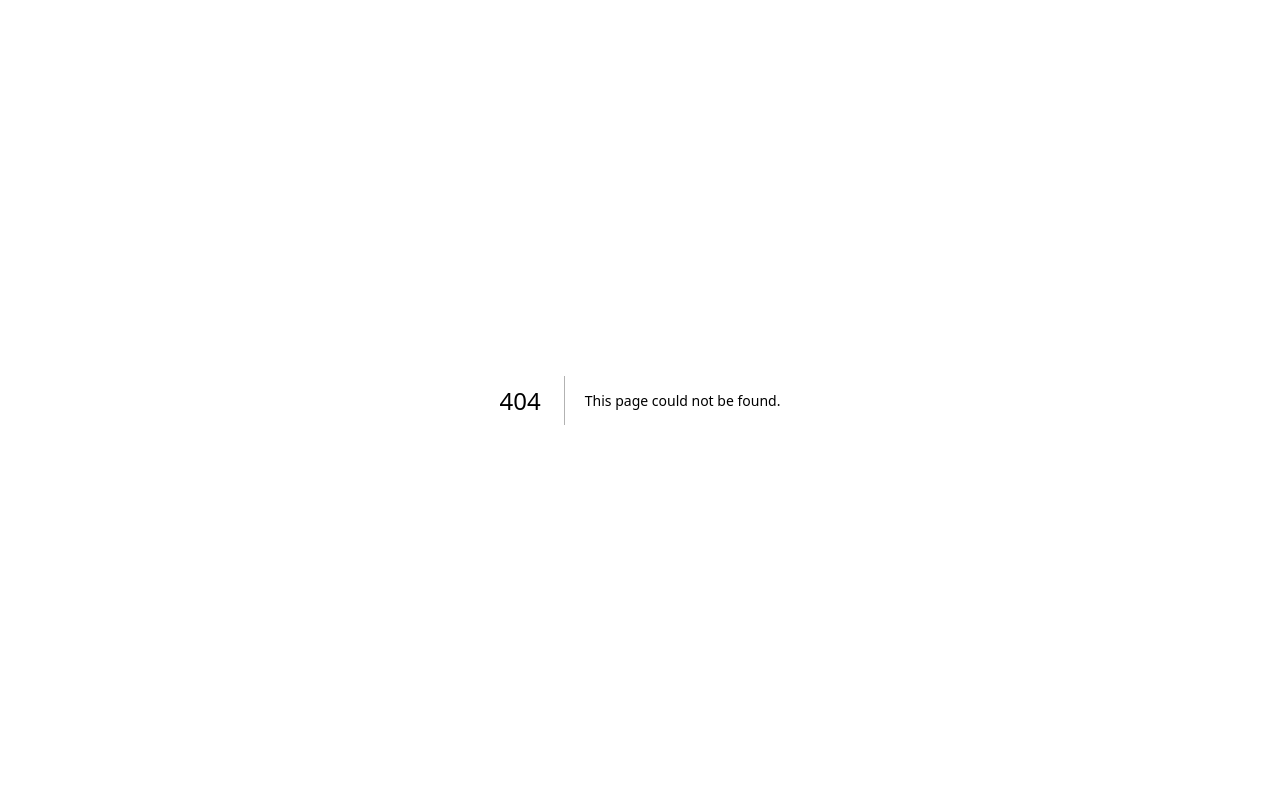
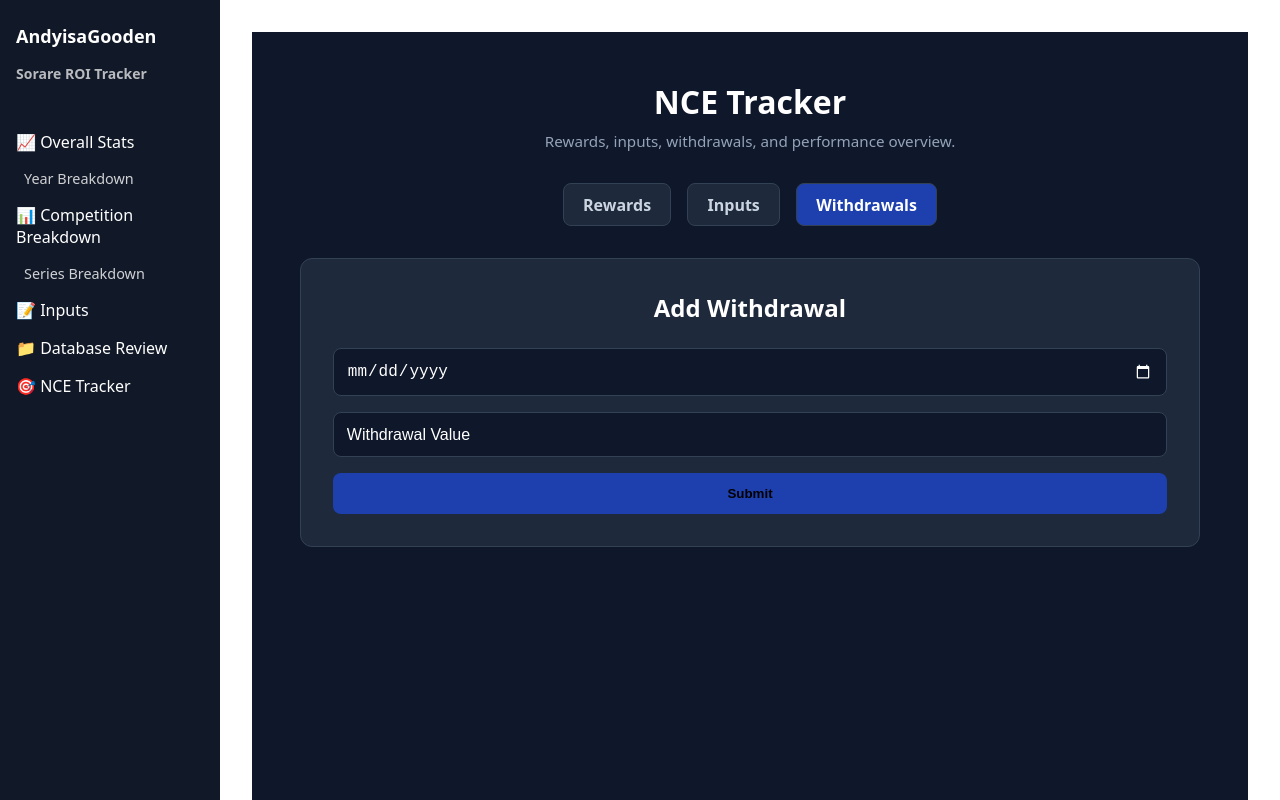
Before and after one commit to Andyjack94/sorare-roi, a Next.js app: page /nce-tracker/withdrawals in a window 1280 px wide. Before the commit this address had no page. Built offline with nearby package versions, Linux system fonts and the light colour scheme; no server answers.

Commit message:
Add Withdrawals tab, new table integration, TS-safe rewards page, and UI fixes

```diff
--- a/app/(with-sidebar)/nce-tracker/layout.tsx
+++ b/app/(with-sidebar)/nce-tracker/layout.tsx
@@ -38,7 +38,7 @@ export default function NCETrackerLayout({
             fontSize: "0.95rem",
           }}
         >
-          Rewards, inputs, and performance overview.
+          Rewards, inputs, withdrawals, and performance overview.
         </p>
       </div>
 
@@ -54,6 +54,7 @@ export default function NCETrackerLayout({
       >
         <Tab href="/nce-tracker/rewards" label="Rewards" />
         <Tab href="/nce-tracker/inputs" label="Inputs" />
+        <Tab href="/nce-tracker/withdrawals" label="Withdrawals" />
       </div>
 
       {/* Page Content */}
--- /dev/null
+++ b/app/(with-sidebar)/nce-tracker/withdrawals/page.tsx
@@ -0,0 +1,119 @@
+"use client";
+
+import { useState } from "react";
+import { supabase } from "@/lib/supabaseClient";
+
+export default function WithdrawalsPage() {
+  const client = supabase as any;
+
+  const [form, setForm] = useState({
+    date: "",
+    value: "",
+  });
+
+  const handleChange = (e: any) => {
+    setForm({ ...form, [e.target.name]: e.target.value });
+  };
+
+  const submit = async () => {
+    await client.from("lozjones97_withdrawals").insert({
+      date: form.date,
+      value: Number(form.value),
+    });
+
+    setForm({ date: "", value: "" });
+  };
+
+  return (
+    <div
+      style={{
+        background: "#1e293b",
+        border: "1px solid #334155",
+        padding: "2rem",
+        borderRadius: "12px",
+        color: "white",
+      }}
+    >
+      <style>
+        {`
+          .nce-input {
+            color: white;
+          }
+
+          .nce-input::placeholder {
+            color: white;
+            opacity: 1;
+          }
+
+          .nce-input::-webkit-datetime-edit,
+          .nce-input::-webkit-datetime-edit-text,
+          .nce-input::-webkit-datetime-edit-month-field,
+          .nce-input::-webkit-datetime-edit-day-field,
+          .nce-input::-webkit-datetime-edit-year-field {
+            color: white;
+          }
+
+          .nce-input::-webkit-calendar-picker-indicator {
+            filter: invert(1);
+          }
+        `}
+      </style>
+
+      <h2
+        style={{
+          fontSize: "1.5rem",
+          fontWeight: 700,
+          marginBottom: "1.5rem",
+          textAlign: "center",
+        }}
+      >
+        Add Withdrawal
+      </h2>
+
+      <div style={{ display: "flex", flexDirection: "column", gap: "1rem" }}>
+        <input
+          name="date"
+          type="date"
+          value={form.date}
+          onChange={handleChange}
+          className="nce-input"
+          style={inputStyle}
+        />
+
+        <input
+          name="value"
+          placeholder="Withdrawal Value"
+          value={form.value}
+          onChange={handleChange}
+          className="nce-input"
+          style={inputStyle}
+        />
+
+        <button
+          onClick={submit}
+          style={{
+            padding: "0.8rem",
+            background: "#1e40af",
+            borderRadius: "8px",
+            fontWeight: 600,
+            color: "white",
+            border: "none",
+          }}
+        >
+          Submit
+        </button>
+      </div>
+    </div>
+  );
+}
+
+const inputStyle: React.CSSProperties = {
+  padding: "0.8rem",
+  borderRadius: "8px",
+  background: "#0f172a",
+  border: "1px solid #334155",
+  color: "white",
+  fontSize: "1rem",
+  width: "100%",
+  outline: "none",
+};
```
Also changed, not shown: app/(with-sidebar)/nce-tracker/rewards/page.tsx (+42 -22 lines).
